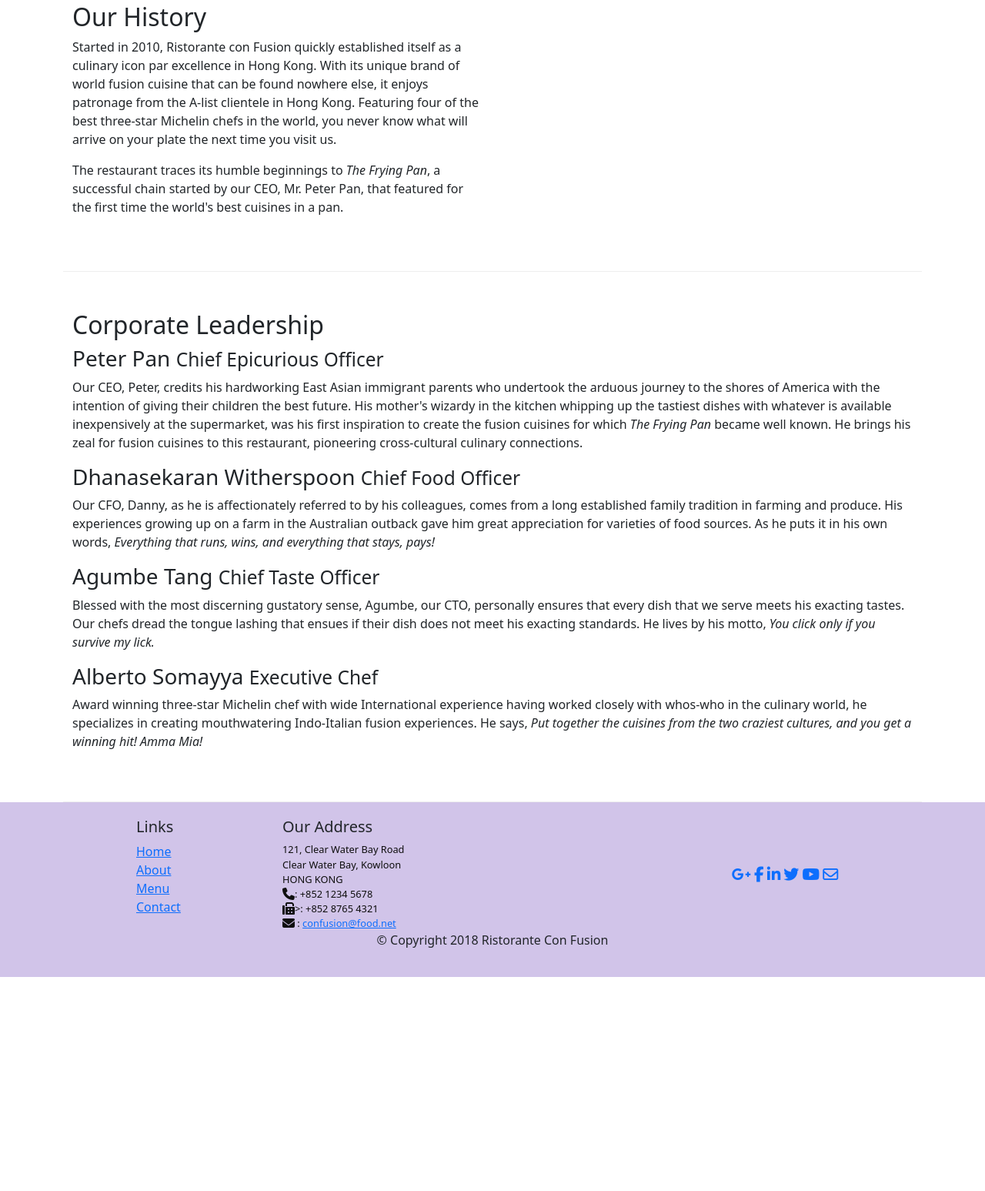
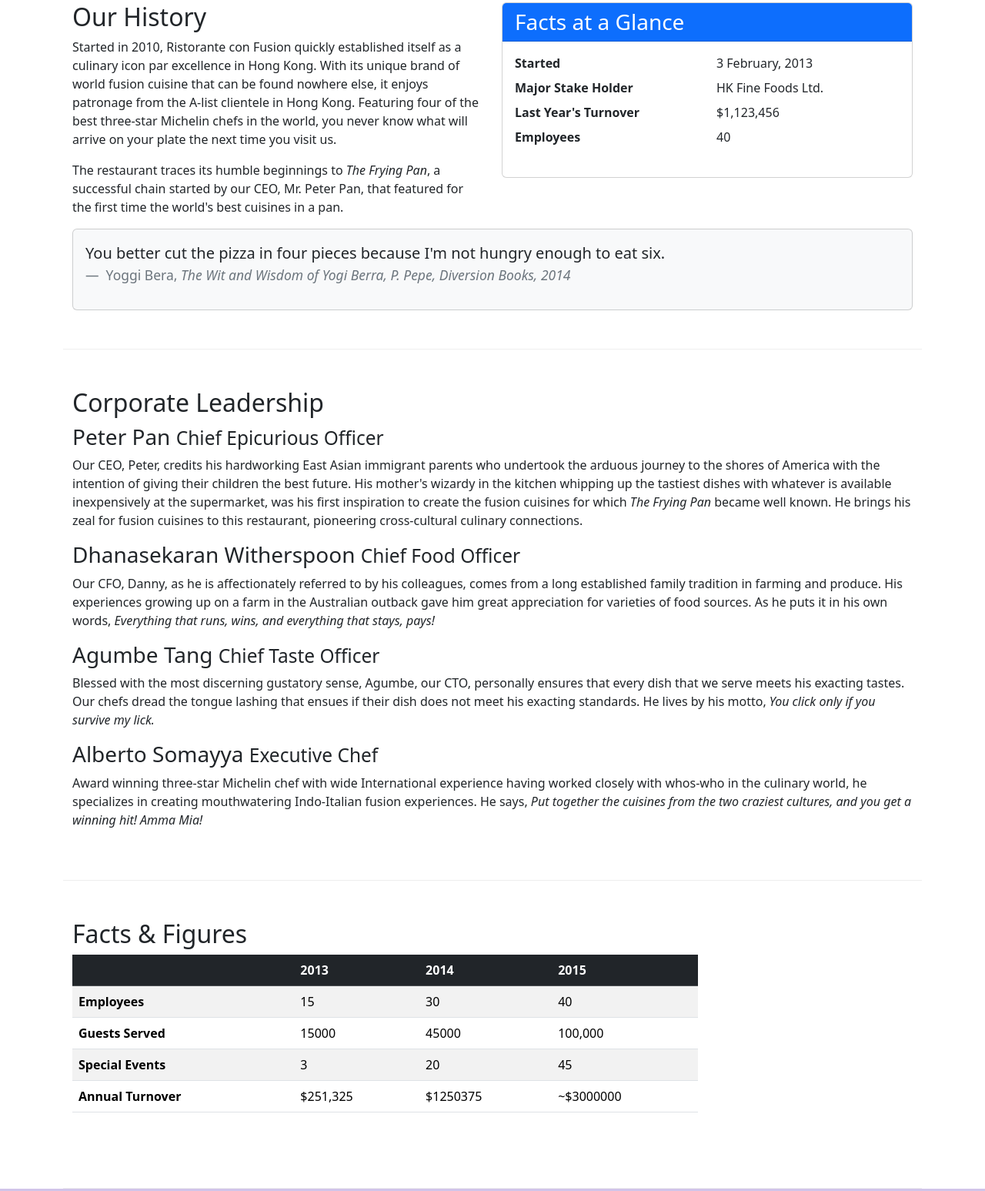
Before and after one commit to irtizahussain221/conFusion-Bootstrap-Coursera, a plain HTML site: page aboutus.html in a window 1280 px wide. Shown: the part 488-2035 px from the top of the page at 77% size. Before the commit the page ends 1757 px from the top, so only its background shows below. Drawn offline with nearby package versions, Linux system fonts and the light colour scheme.

Commit message:
Tables, cards and blockquotes added

```diff
--- a/aboutus.html
+++ b/aboutus.html
@@ -111,7 +111,40 @@
             cuisines in a pan.
           </p>
         </div>
-        <div class="col-sm"></div>
+        <div class="col-12 col-sm-6">
+          <div class="card">
+            <h3 class="card-header bg-primary text-white">Facts at a Glance</h3>
+            <div class="card-body">
+              <dl class="row">
+                <dt class="col-6">Started</dt>
+                <dd class="col-6">3 February, 2013</dd>
+                <dt class="col-6">Major Stake Holder</dt>
+                <dd class="col-6">HK Fine Foods Ltd.</dd>
+                <dt class="col-6">Last Year's Turnover</dt>
+                <dd class="col-6">$1,123,456</dd>
+                <dt class="col-6">Employees</dt>
+                <dd class="col-6">40</dd>
+              </dl>
+            </div>
+          </div>
+        </div>
+        <div class="col-12">
+          <div class="card card-body bg-light">
+            <blockquote class="blockquote">
+              <p>
+                You better cut the pizza in four pieces because I'm not hungry
+                enough to eat six.
+              </p>
+              <footer class="blockquote-footer">
+                Yoggi Bera,
+                <cite title="Source Title"
+                  >The Wit and Wisdom of Yogi Berra, P. Pepe, Diversion Books,
+                  2014</cite
+                >
+              </footer>
+            </blockquote>
+          </div>
+        </div>
       </div>
 
       <div class="row row-content">
@@ -161,6 +194,51 @@
           </p>
         </div>
       </div>
+      <div class="row row-content">
+        <div class="col-12 col-sm-9">
+          <h2>Facts &amp; Figures</h2>
+          <div class="table-responsive">
+            <table class="table table-striped">
+              <thead class="table-dark">
+                <tr>
+                  <th>&nbsp;</th>
+                  <th>2013</th>
+                  <th>2014</th>
+                  <th>2015</th>
+                </tr>
+              </thead>
+              <tbody>
+                <tr>
+                  <th>Employees</th>
+                  <td>15</td>
+                  <td>30</td>
+                  <td>40</td>
+                </tr>
+                <tr>
+                  <th>Guests Served</th>
+                  <td>15000</td>
+                  <td>45000</td>
+                  <td>100,000</td>
+                </tr>
+                <tr>
+                  <th>Special Events</th>
+                  <td>3</td>
+                  <td>20</td>
+                  <td>45</td>
+                </tr>
+                <tr>
+                  <th>Annual Turnover</th>
+                  <td>$251,325</td>
+                  <td>$1250375</td>
+                  <td>~$3000000</td>
+                </tr>
+              </tbody>
+            </table>
+          </div>
+        </div>
+        <div class="col-12 col-sm-3"></div>
+      </div>
+      <div class="row"></div>
     </div>
 
     <footer class="footer">
```
